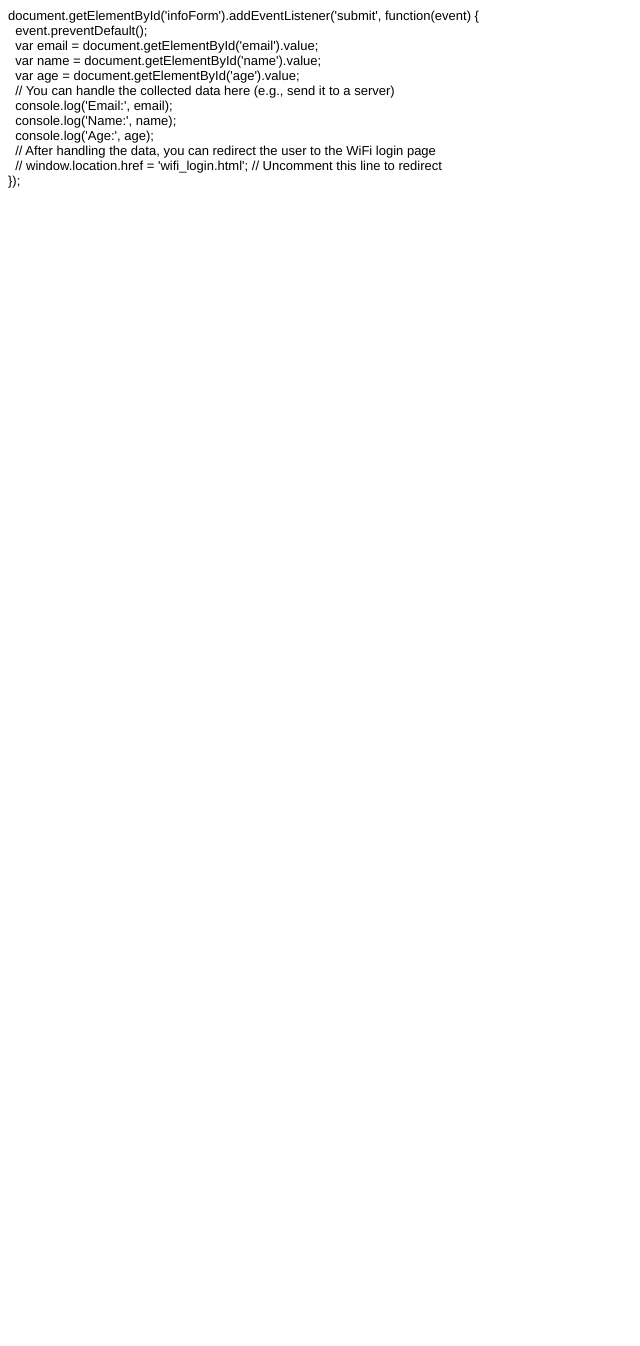
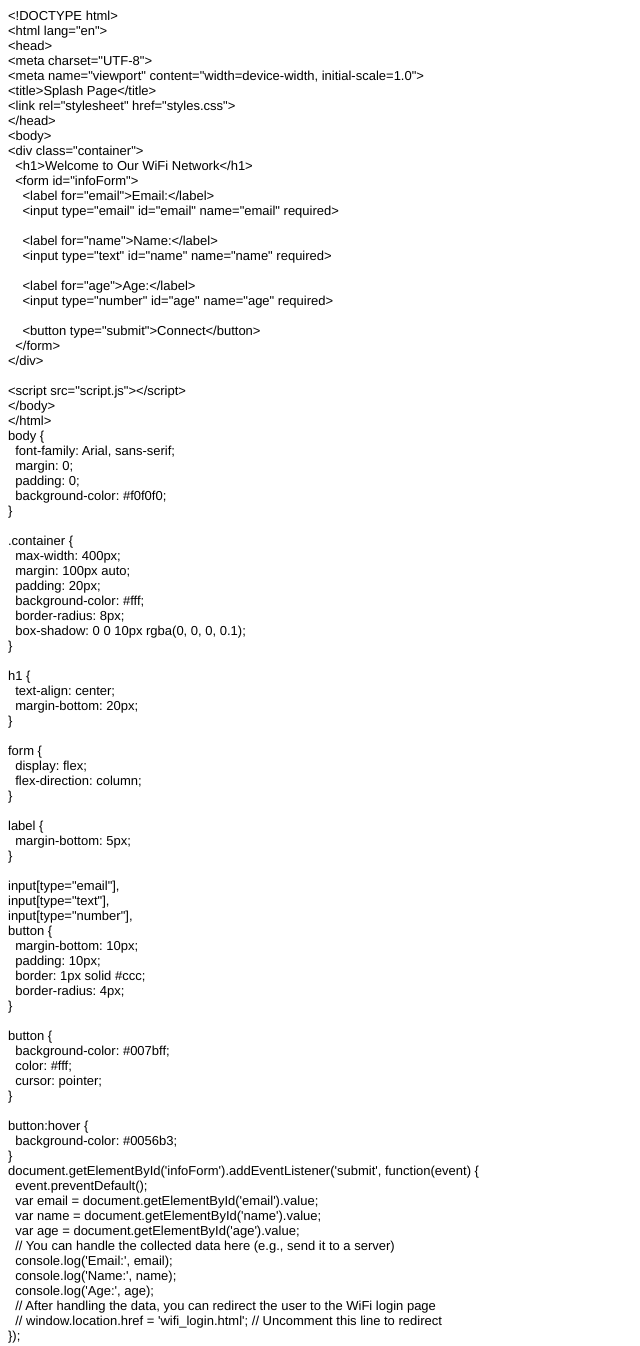
Before and after one commit to bimbimmapu/Splash-page, a plain HTML site: page index.htlm.html in a window 1280 px wide. Shown: the whole page, without its empty margins (0-640 px from the left). Before the commit the page ends 800 px from the top, so only its background shows below. Drawn offline with Linux system fonts and the light colour scheme.

Commit message:
Add files via upload

```diff
--- a/index.htlm.html
+++ b/index.htlm.html
@@ -8,9 +8,87 @@
   <meta name="CocoaVersion" content="2022.6">
   <style type="text/css">
     p.p1 {margin: 0.0px 0.0px 0.0px 0.0px; font: 13.0px 'Helvetica Neue'}
+    p.p2 {margin: 0.0px 0.0px 0.0px 0.0px; font: 13.0px 'Helvetica Neue'; min-height: 15.0px}
   </style>
 </head>
 <body>
+<p class="p1">&lt;!DOCTYPE html&gt;</p>
+<p class="p1">&lt;html lang="en"&gt;</p>
+<p class="p1">&lt;head&gt;</p>
+<p class="p1">&lt;meta charset="UTF-8"&gt;</p>
+<p class="p1">&lt;meta name="viewport" content="width=device-width, initial-scale=1.0"&gt;</p>
+<p class="p1">&lt;title&gt;Splash Page&lt;/title&gt;</p>
+<p class="p1">&lt;link rel="stylesheet" href="styles.css"&gt;</p>
+<p class="p1">&lt;/head&gt;</p>
+<p class="p1">&lt;body&gt;</p>
+<p class="p1">&lt;div class="container"&gt;</p>
+<p class="p1"><span class="Apple-converted-space">  </span>&lt;h1&gt;Welcome to Our WiFi Network&lt;/h1&gt;</p>
+<p class="p1"><span class="Apple-converted-space">  </span>&lt;form id="infoForm"&gt;</p>
+<p class="p1"><span class="Apple-converted-space">    </span>&lt;label for="email"&gt;Email:&lt;/label&gt;</p>
+<p class="p1"><span class="Apple-converted-space">    </span>&lt;input type="email" id="email" name="email" required&gt;</p>
+<p class="p2"><span class="Apple-converted-space">    </span></p>
+<p class="p1"><span class="Apple-converted-space">    </span>&lt;label for="name"&gt;Name:&lt;/label&gt;</p>
+<p class="p1"><span class="Apple-converted-space">    </span>&lt;input type="text" id="name" name="name" required&gt;</p>
+<p class="p2"><span class="Apple-converted-space">    </span></p>
+<p class="p1"><span class="Apple-converted-space">    </span>&lt;label for="age"&gt;Age:&lt;/label&gt;</p>
+<p class="p1"><span class="Apple-converted-space">    </span>&lt;input type="number" id="age" name="age" required&gt;</p>
+<p class="p2"><span class="Apple-converted-space">    </span></p>
+<p class="p1"><span class="Apple-converted-space">    </span>&lt;button type="submit"&gt;Connect&lt;/button&gt;</p>
+<p class="p1"><span class="Apple-converted-space">  </span>&lt;/form&gt;</p>
+<p class="p1">&lt;/div&gt;</p>
+<p class="p2"><br></p>
+<p class="p1">&lt;script src="script.js"&gt;&lt;/script&gt;</p>
+<p class="p1">&lt;/body&gt;</p>
+<p class="p1">&lt;/html&gt;</p>
+<p class="p1">body {</p>
+<p class="p1"><span class="Apple-converted-space">  </span>font-family: Arial, sans-serif;</p>
+<p class="p1"><span class="Apple-converted-space">  </span>margin: 0;</p>
+<p class="p1"><span class="Apple-converted-space">  </span>padding: 0;</p>
+<p class="p1"><span class="Apple-converted-space">  </span>background-color: #f0f0f0;</p>
+<p class="p1">}</p>
+<p class="p2"><br></p>
+<p class="p1">.container {</p>
+<p class="p1"><span class="Apple-converted-space">  </span>max-width: 400px;</p>
+<p class="p1"><span class="Apple-converted-space">  </span>margin: 100px auto;</p>
+<p class="p1"><span class="Apple-converted-space">  </span>padding: 20px;</p>
+<p class="p1"><span class="Apple-converted-space">  </span>background-color: #fff;</p>
+<p class="p1"><span class="Apple-converted-space">  </span>border-radius: 8px;</p>
+<p class="p1"><span class="Apple-converted-space">  </span>box-shadow: 0 0 10px rgba(0, 0, 0, 0.1);</p>
+<p class="p1">}</p>
+<p class="p2"><br></p>
+<p class="p1">h1 {</p>
+<p class="p1"><span class="Apple-converted-space">  </span>text-align: center;</p>
+<p class="p1"><span class="Apple-converted-space">  </span>margin-bottom: 20px;</p>
+<p class="p1">}</p>
+<p class="p2"><br></p>
+<p class="p1">form {</p>
+<p class="p1"><span class="Apple-converted-space">  </span>display: flex;</p>
+<p class="p1"><span class="Apple-converted-space">  </span>flex-direction: column;</p>
+<p class="p1">}</p>
+<p class="p2"><br></p>
+<p class="p1">label {</p>
+<p class="p1"><span class="Apple-converted-space">  </span>margin-bottom: 5px;</p>
+<p class="p1">}</p>
+<p class="p2"><br></p>
+<p class="p1">input[type="email"],</p>
+<p class="p1">input[type="text"],</p>
+<p class="p1">input[type="number"],</p>
+<p class="p1">button {</p>
+<p class="p1"><span class="Apple-converted-space">  </span>margin-bottom: 10px;</p>
+<p class="p1"><span class="Apple-converted-space">  </span>padding: 10px;</p>
+<p class="p1"><span class="Apple-converted-space">  </span>border: 1px solid #ccc;</p>
+<p class="p1"><span class="Apple-converted-space">  </span>border-radius: 4px;</p>
+<p class="p1">}</p>
+<p class="p2"><br></p>
+<p class="p1">button {</p>
+<p class="p1"><span class="Apple-converted-space">  </span>background-color: #007bff;</p>
+<p class="p1"><span class="Apple-converted-space">  </span>color: #fff;</p>
+<p class="p1"><span class="Apple-converted-space">  </span>cursor: pointer;</p>
+<p class="p1">}</p>
+<p class="p2"><br></p>
+<p class="p1">button:hover {</p>
+<p class="p1"><span class="Apple-converted-space">  </span>background-color: #0056b3;</p>
+<p class="p1">}</p>
 <p class="p1">document.getElementById('infoForm').addEventListener('submit', function(event) {</p>
 <p class="p1"><span class="Apple-converted-space">  </span>event.preventDefault();</p>
 <p class="p1"><span class="Apple-converted-space">  </span>var email = document.getElementById('email').value;</p>
```
